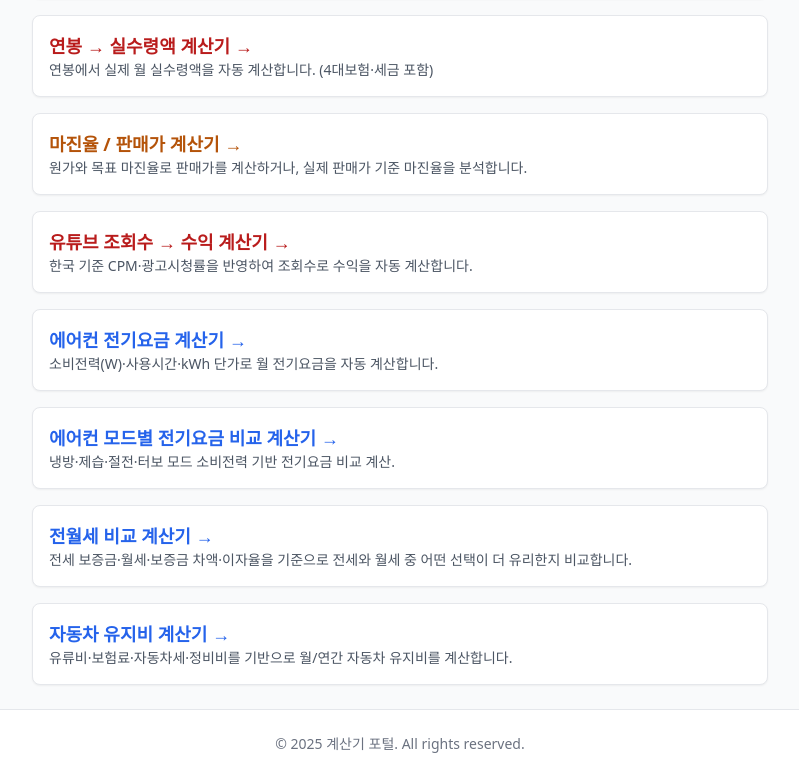
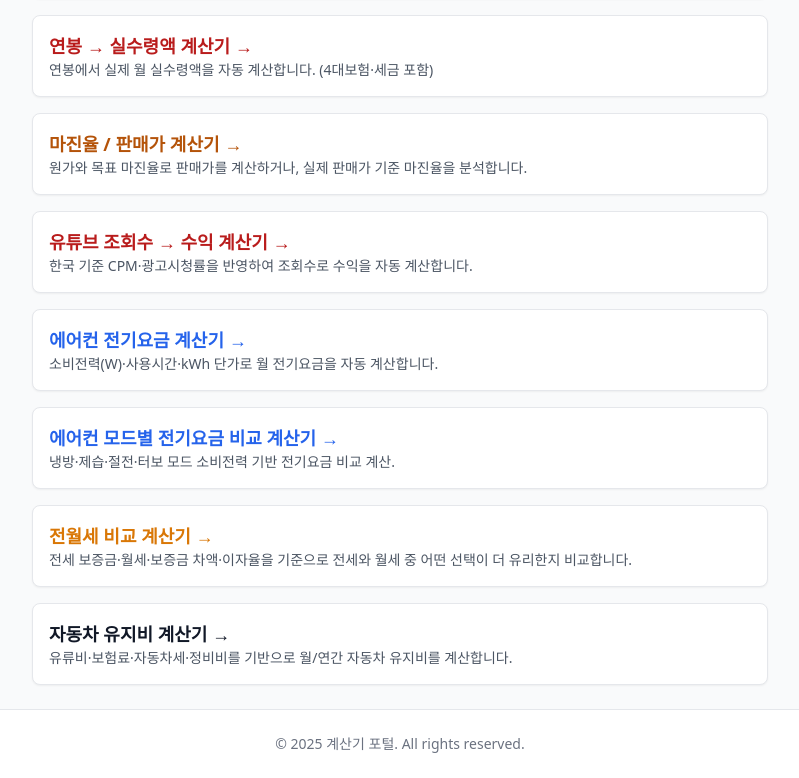
Before and after one commit to geniuspark00-source/calc-site, a Next.js app: page / in a window 1280 px wide. Shown: the part 565-1343 px from the top of the page, without its empty margins (240-1039 px from the left). Built offline with nearby package versions, Linux system fonts and the light colour scheme.

Commit message:
auto push

```diff
--- a/app/page.tsx
+++ b/app/page.tsx
@@ -138,7 +138,7 @@ export default function Home() {
   href="/calculators/rent-compare"
   className="block p-4 bg-white rounded-lg shadow-sm border hover:shadow-md transition"
 >
-  <h2 className="text-lg font-bold text-blue-600">
+  <h2 className="text-lg font-bold text-amber-600">
     전월세 비교 계산기 →
   </h2>
   <p className="text-gray-600 text-sm">
@@ -151,7 +151,7 @@ export default function Home() {
   href="/calculators/car-cost"
   className="block p-4 bg-white rounded-lg shadow-sm border hover:shadow-md transition"
 >
-  <h2 className="text-lg font-bold text-blue-600">
+  <h2 className="text-lg font-bold text-text-green-700">
     자동차 유지비 계산기 →
   </h2>
   <p className="text-gray-600 text-sm">
```
